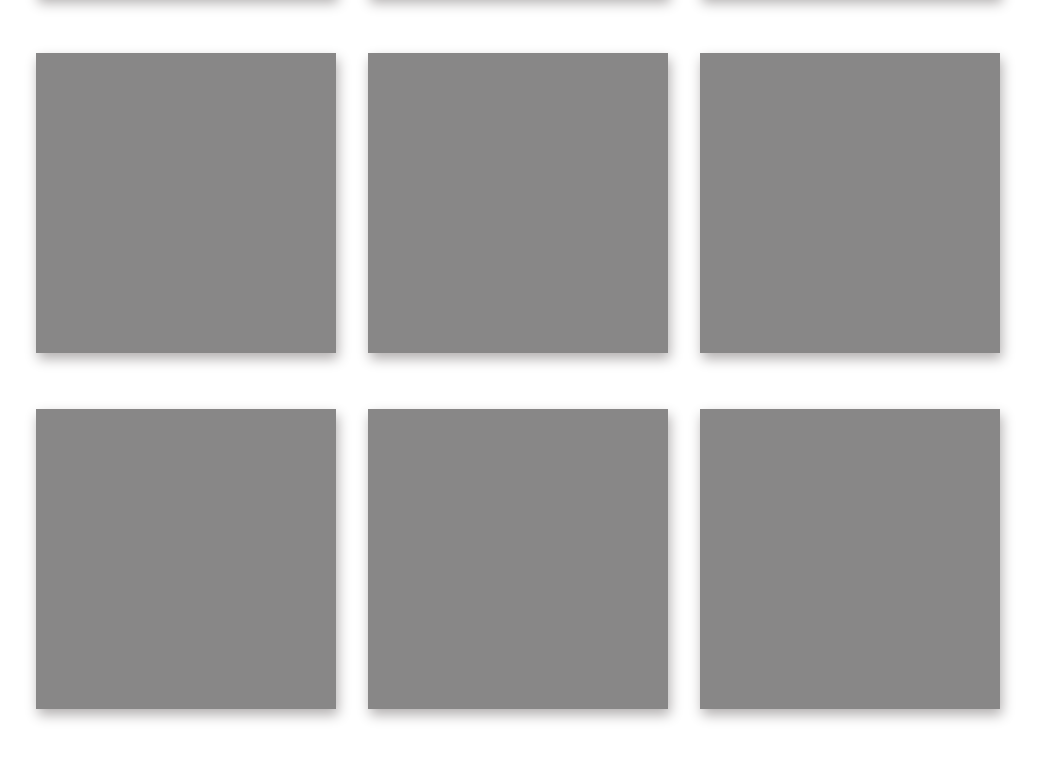
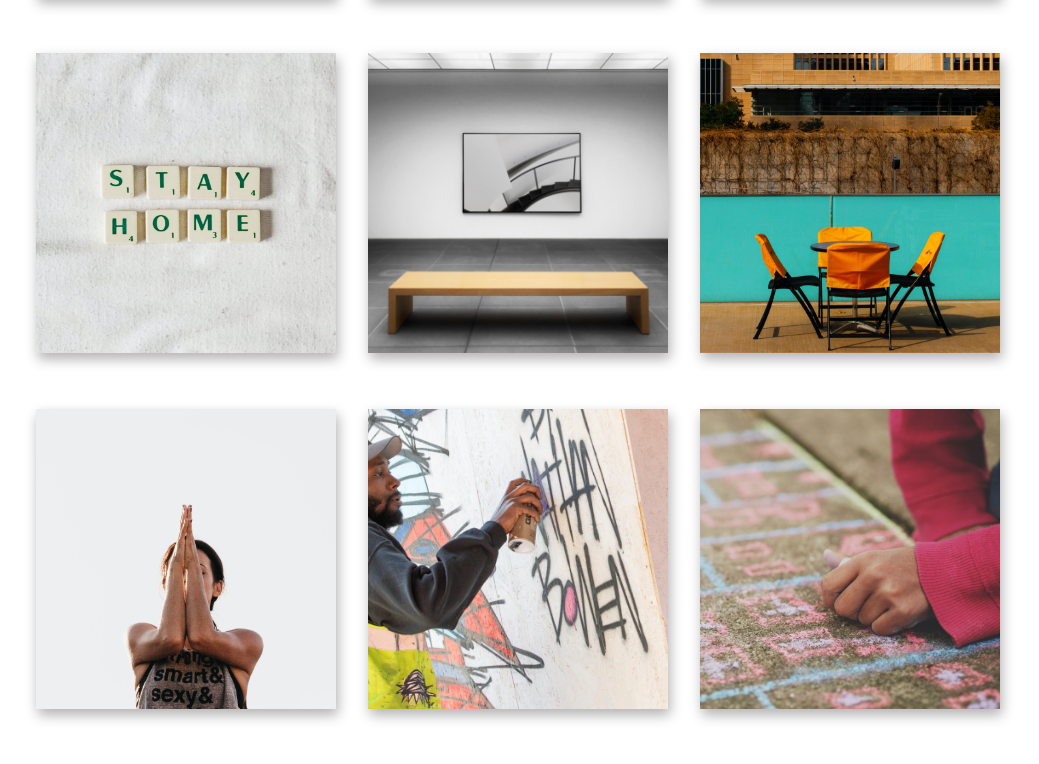
Before and after one commit to lenmarbra/Online-Magazine---Self-Art, a plain HTML site: page index.html in a window 1280 px wide. Shown: the part 1293-2057 px from the top of the page, without its empty margins (198-1237 px from the left). Drawn offline with Linux system fonts and the light colour scheme.

Commit message:
startpage

```diff
--- a/index.html
+++ b/index.html
@@ -35,25 +35,25 @@
       <img  srcset="/assets/TheManyFaces.png" alt="Article" media="/maxwidth: 300px /maxheight: 300px">
   </a>
   <a href="#">
-      <img srcset="/assets/article-img-placeholder.png" alt="Article" media="/maxwidth: 300px /maxheight: 300px">
+      <img srcset="/assets/SelfDiscovery.png" alt="Article" media="/maxwidth: 300px /maxheight: 300px">
   </a>
   <a href="#">
-      <img srcset="/assets/article-img-placeholder.png" alt="Article" media="/maxwidth: 300px /maxheight: 300px">
+      <img srcset="/assets/WhileAtHome.png" alt="Article" media="/maxwidth: 300px /maxheight: 300px">
   </a>
   <a href="#">
-      <img srcset="/assets/article-img-placeholder.png" alt="Article" media="/maxwidth: 300px /maxheight: 300px">
+      <img srcset="/assets/Biennals.png" alt="Article" media="/maxwidth: 300px /maxheight: 300px">
   </a>
   <a href="#">
-      <img srcset="/assets/article-img-placeholder.png" alt="Article" media="/maxwidth: 300px /maxheight: 300px">
+      <img srcset="/assets/EmptyWorld.png" alt="Article" media="/maxwidth: 300px /maxheight: 300px">
   </a>
   <a href="#">
-      <img srcset="/assets/article-img-placeholder.png" alt="Article" media="/maxwidth: 300px /maxheight: 300px">
+      <img srcset="/assets/ArtistsSelfCare.png" alt="Article" media="/maxwidth: 300px /maxheight: 300px">
   </a>
   <a href="#">
-      <img srcset="/assets/article-img-placeholder.png" alt="Article" media="/maxwidth: 300px /maxheight: 300px">
+      <img srcset="/assets/StreetArtists.png" alt="Article" media="/maxwidth: 300px /maxheight: 300px">
   </a>
   <a href="#">
-      <img srcset="/assets/article-img-placeholder.png" alt="Article" media="/maxwidth: 300px /maxheight: 300px">
+      <img srcset="/assets/KidsShapes.png" alt="Article" media="/maxwidth: 300px /maxheight: 300px">
   </a>
 
 
--- a/styles/styles.css
+++ b/styles/styles.css
@@ -15,7 +15,7 @@
 h1{
   font-family: 'montserrat', 'raleway bold', 'helvetica bold', sans-serif;
   font-size: 120px;
-  font-weight: 500;
+  font-weight: 600;
   letter-spacing: 3px;
   text-transform: uppercase;
 }
```
Also changed, not shown: assets/KidsShapes.png (renamed from assets/Artboard – 17.png), assets/SelfDiscovery.png (renamed from assets/SelfDescovery.png), assets/StreetArtists.png (renamed from assets/Artboard – 16.png), assets/article-img-placeholder.png (deleted), assets/solution.png (deleted), 1 other file.
